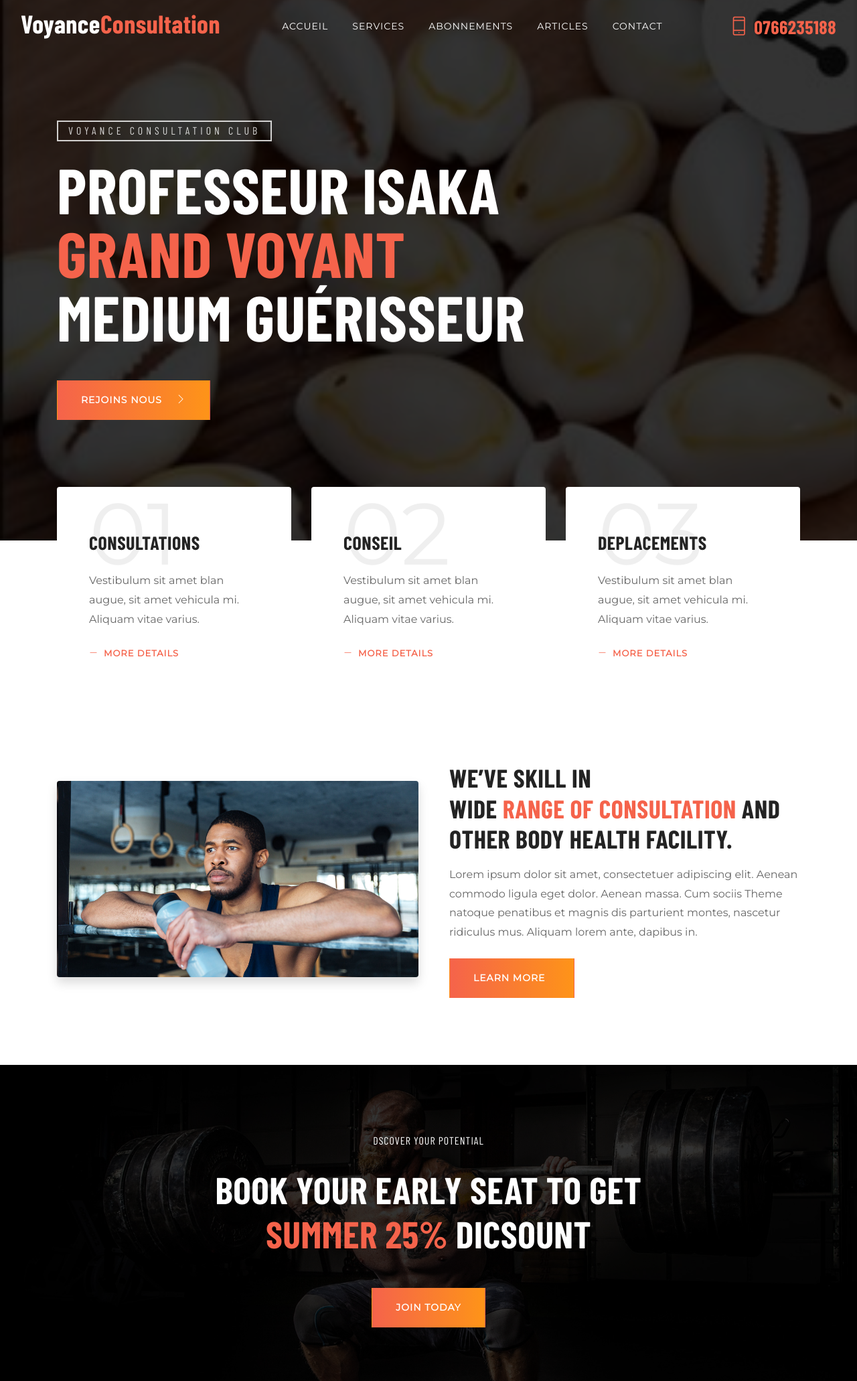
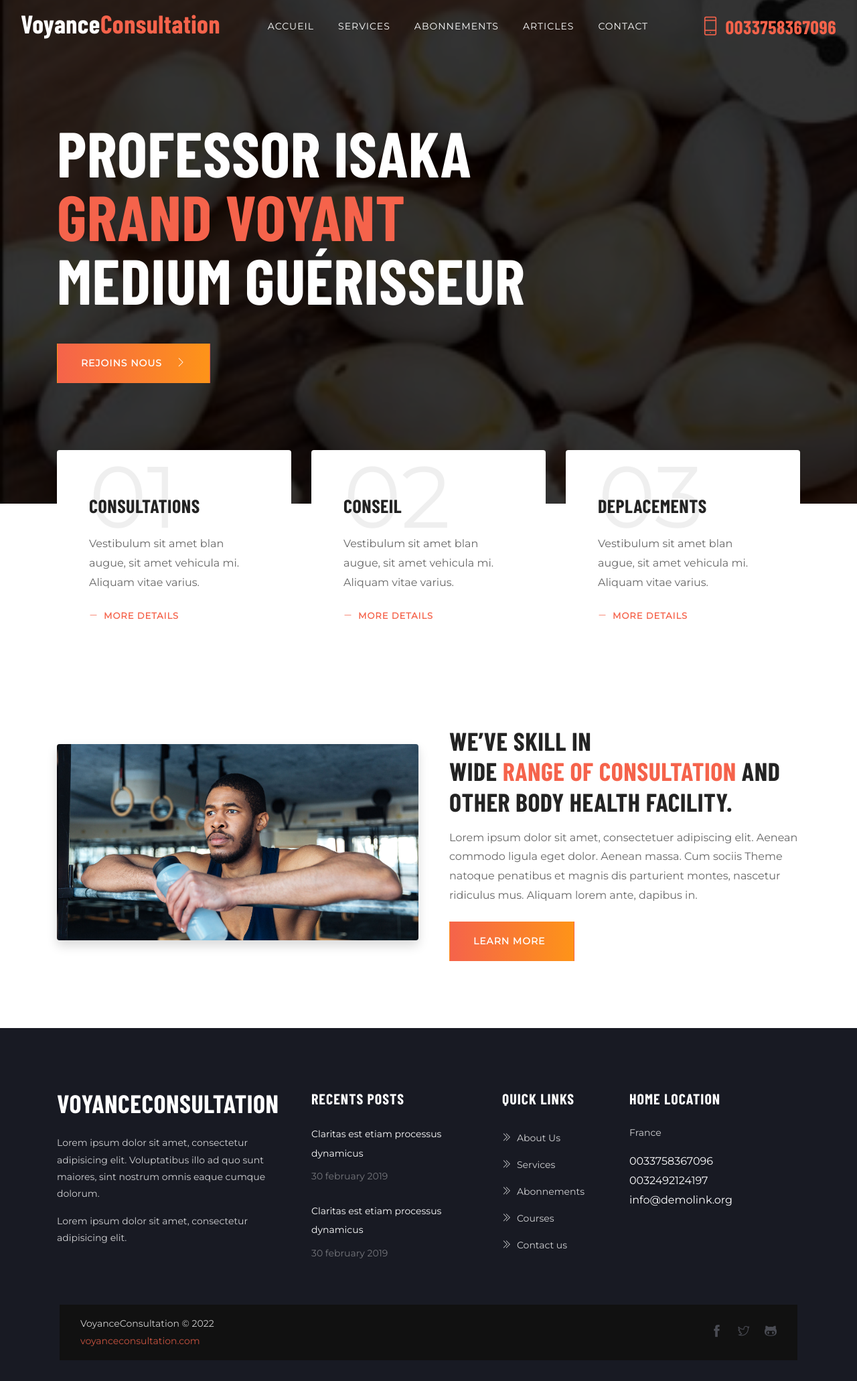
Before and after one commit to perternelm/voyance, a plain HTML site: page index.html in a window 1280 px wide. Shown: the top 2062 px of the page at 67% size. Drawn offline with nearby package versions, Linux system fonts and the light colour scheme; some packages are replaced by stand-ins of ours; a script that the page names is missing; some icons are missing.

Commit message:
changes of 04/03/2023

```diff
--- a/index.html
+++ b/index.html
@@ -64,7 +64,7 @@
 			</ul>
 			<div class="my-md-0 ml-lg-4 mt-4 mt-lg-0 ml-auto text-lg-right mb-3 mb-lg-0">
 				<a href="tel:+23-345-67890">
-					<h3 class="text-color mb-0"><i class="ti-mobile mr-2"></i>0766235188</h3>
+					<h3 class="text-color mb-0"><i class="ti-mobile mr-2"></i>0033758367096</h3>
 				</a>
 			</div>
 		</div>
@@ -83,8 +83,8 @@
 	<div class="container">
 		<div class="row">
 			<div class="col-md-8">
-				<span class="h6 d-inline-block mb-4 subhead text-uppercase">Voyance Consultation club</span>
-				<h1 class="text-uppercase text-white mb-5">Professeur ISAKA <span class="text-color">Grand Voyant </span><br>Medium Guérisseur</h1>
+				<!-- <span class="h6 d-inline-block mb-4 subhead text-uppercase">Voyance Consultation club</span> -->
+				<h1 class="text-uppercase text-white mb-5">Professor ISAKA <span class="text-color">Grand Voyant </span><br>Medium Guérisseur</h1>
 
 				<a href="pricing.html" target="_blank" class="btn btn-main " >Rejoins Nous <i class="ti-angle-right ml-3"></i></a>
 			</div>
@@ -148,7 +148,7 @@
 </section>
 <!-- Section About End -->
 
-<!-- section Call To action start -->
+<!-- section Call To action start
 <section class="section cta">
 	<div class="container">
 		<div class="row justify-content-center">
@@ -165,9 +165,9 @@
 		</div>
 	</div>
 </section>
-<!-- section Call To action start -->
+ section Call To action start -->
 
-<!-- Section Services Start -->
+<!-- Section Services Start
 <section class="section services ">
 	<div class="container">
 		<div class="row justify-content-center">
@@ -226,9 +226,9 @@
 		</div>
 	</div>
 </section>
-<!-- Section Services End -->
+ Section Services End -->
 
-<!-- Section Gallery Start -->
+<!-- Section Gallery Start
 <section class="gallery">
 	<div class="container">
 		<div class="row justify-content-center">
@@ -287,9 +287,9 @@
 	</div>
 </section>
 
-<!-- Section Gallery END -->
+ Section Gallery END -->
 
-<!-- Section Testimonial Start -->
+<!-- Section Testimonial Start
 <section class="section textimonial position-relative bg-3">
 	<div class="container">
 		<div class="row justify-content-center">
@@ -348,9 +348,9 @@
 		</div>
 	</div>
 </section>
-<!-- Section Testimonial END -->
+ Section Testimonial END -->
 
-<!-- Section Course Start -->
+<!-- Section Course Start
 <section class="section course bg-gray">
 	<div class="container">
 		<div class="row justify-content-center">
@@ -417,7 +417,7 @@
 		</div>
 	</div>
 </section>
-<!-- Section Course ENd -->
+ Section Course ENd -->
 
 
 
@@ -463,9 +463,10 @@
 			<div class="col-lg-3 col-md-5">
 				<div class="footer-widget">
 					<h4 class="mb-4 text-white letter-spacing text-uppercase">Home location</h4>
-					<p>Washington 6036 Richmond
-					hwy., Alexandria, VA USA 22303 </p>
-					<span class="text-white">+1 (409) 987–5874</span>
+					<p>France </p>
+					<span class="text-white">0033758367096</span>
+					<br>
+					<span class="text-white">0032492124197</span>
 					<span class="text-white">info@demolink.org</span>
 				</div>
 			</div>
@@ -473,7 +474,7 @@
 
 		<div class="row align-items-center mt-5 px-3 bg-black mx-1">
 			<div class="col-lg-4">
-				<p class="text-white mt-3">VoyanceConsultation © 2019 , Theme By <a href="https://themefisher.com/" class="text-color">Themefisher.com</a></p>
+				<p class="text-white mt-3">VoyanceConsultation © 2022 <a href="https://voyanceconsultation.com/" class="text-color">voyanceconsultation.com</a></p>
 			</div>
 			<div class="col-lg-6 ml-auto text-right">
 				<ul class="list-inline mb-0 footer-socials">
```
Also changed, not shown: blog.html (+6 -5 lines), contact.html (+6 -5 lines), pricing.html (+4 -4 lines), service.html (+8 -7 lines), theme/index.html (+15 -15 lines).
